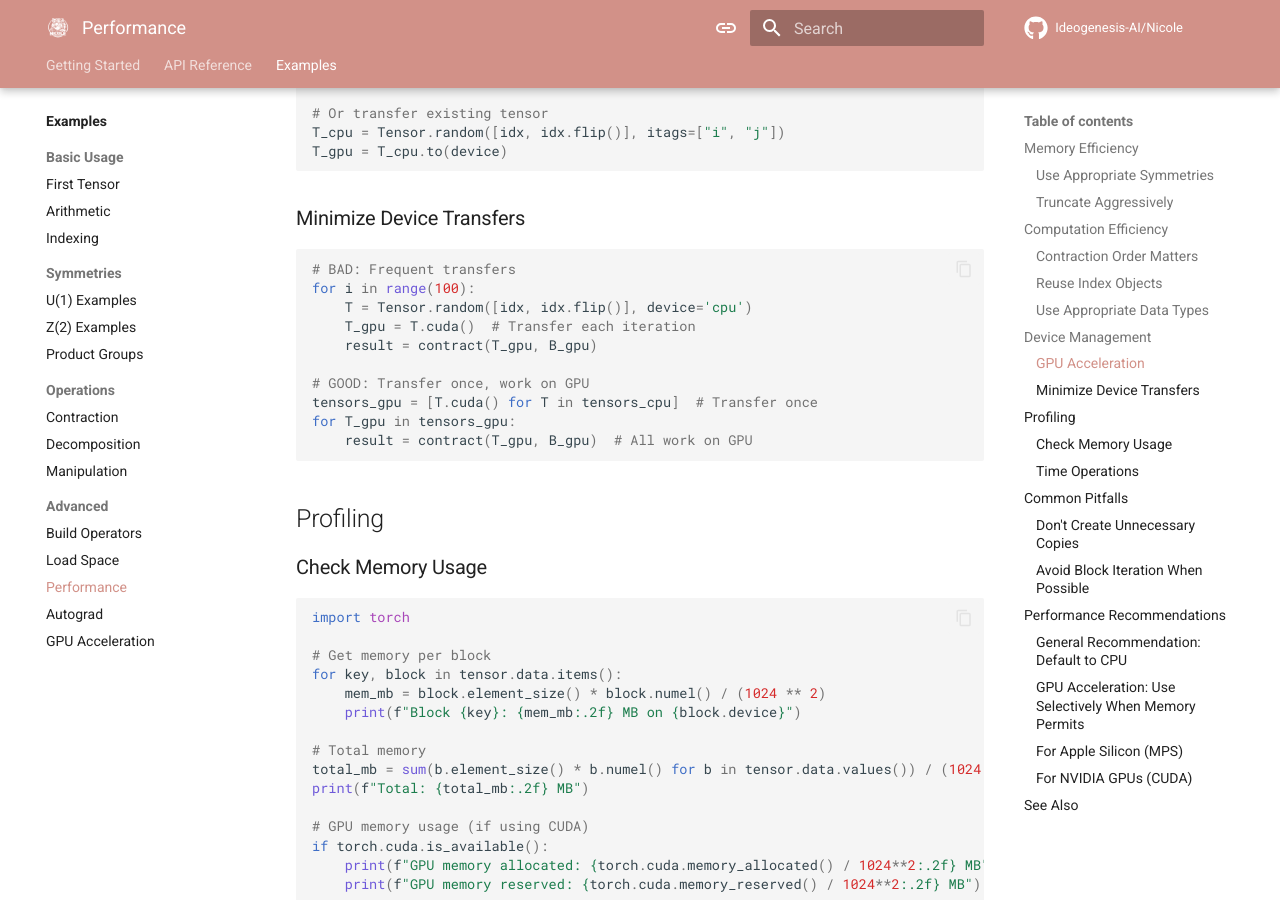
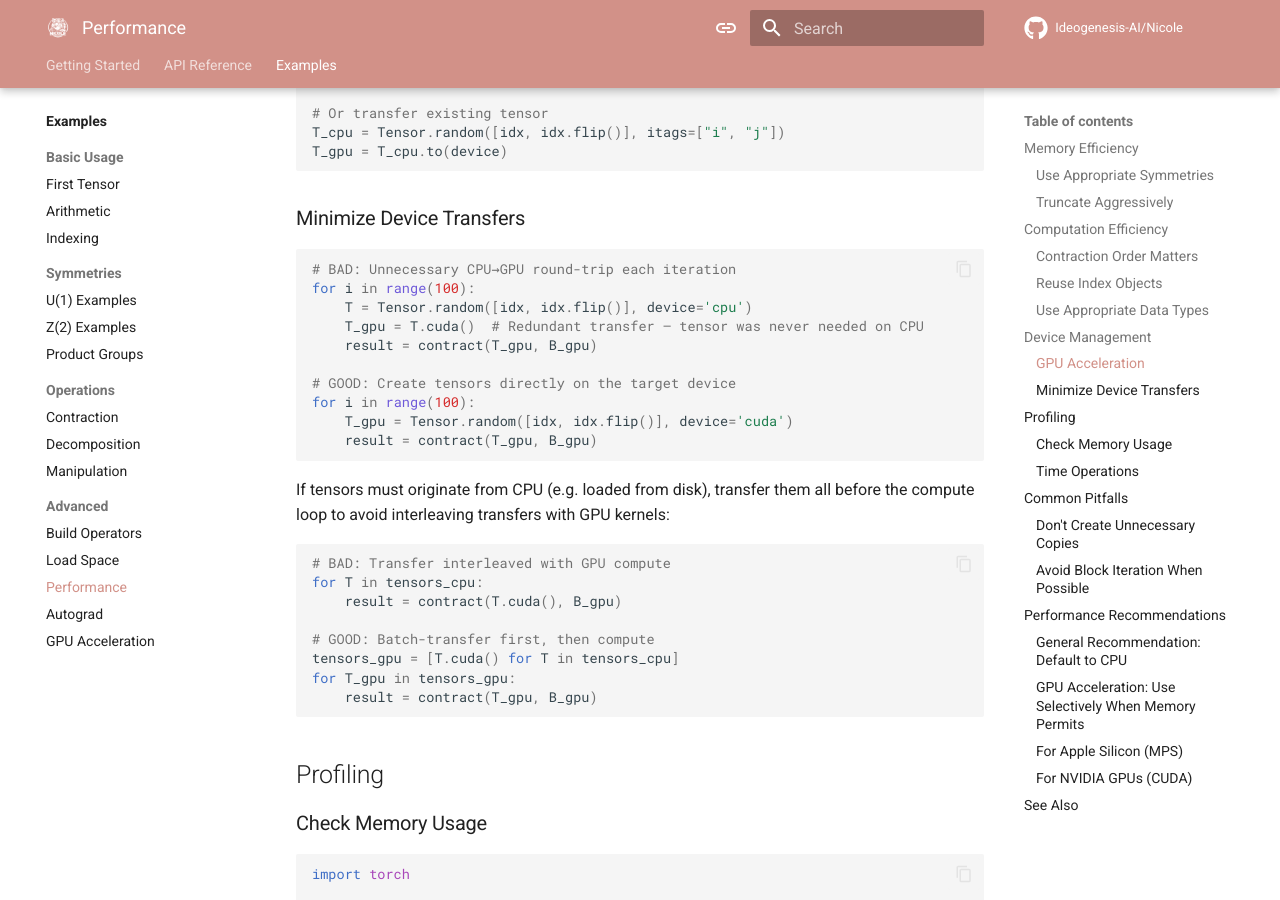
Before and after one commit to Ideogenesis-AI/Nicole, an MkDocs documentation site: the page built from docs/examples/advanced/performance.md, in a window 1280 px wide and 900 px high, scrolled down 2466 px. Built offline with MkDocs 1.6.1 and Material for MkDocs 9.7.7, drawn with Linux system fonts in a browser that asks for light colours; comment, search, counter and statistics services are not loaded; the version menu is left out.

Commit message:
Refactor performance documentation to improve clarity and accuracy in tensor transfer examples.
Updated `decomp` function usage to utilize dictionary syntax for truncation parameters and enhanced explanations of GPU transfer strategies to minimize unnecessary device transfers.

````diff
--- a/docs/examples/advanced/performance.md
+++ b/docs/examples/advanced/performance.md
@@ -33,10 +33,10 @@ from nicole import ProductGroup, U1Group, Z2Group
 from nicole import decomp
 
 # Truncate small singular values
-U, S, Vh = decomp(T, axes=0, mode="SVD", trunc=("thresh", 1e-12))
+U, S, Vh = decomp(T, axes=0, mode="SVD", trunc={"thresh": 1e-12})
 
 # Or keep fixed number
-U, S, Vh = decomp(T, axes=0, mode="SVD", trunc=("nkeep", 50))
+U, S, Vh = decomp(T, axes=0, mode="SVD", trunc={"nkeep": 50})
 ```
 
 ## Computation Efficiency
@@ -117,16 +117,29 @@ T_gpu = T_cpu.to(device)
 ### Minimize Device Transfers
 
 ```python
-# BAD: Frequent transfers
+# BAD: Unnecessary CPU→GPU round-trip each iteration
 for i in range(100):
     T = Tensor.random([idx, idx.flip()], device='cpu')
-    T_gpu = T.cuda()  # Transfer each iteration
+    T_gpu = T.cuda()  # Redundant transfer — tensor was never needed on CPU
     result = contract(T_gpu, B_gpu)
 
-# GOOD: Transfer once, work on GPU
-tensors_gpu = [T.cuda() for T in tensors_cpu]  # Transfer once
+# GOOD: Create tensors directly on the target device
+for i in range(100):
+    T_gpu = Tensor.random([idx, idx.flip()], device='cuda')
+    result = contract(T_gpu, B_gpu)
+```
+
+If tensors must originate from CPU (e.g. loaded from disk), transfer them all before the compute loop to avoid interleaving transfers with GPU kernels:
+
+```python
+# BAD: Transfer interleaved with GPU compute
+for T in tensors_cpu:
+    result = contract(T.cuda(), B_gpu)
+
+# GOOD: Batch-transfer first, then compute
+tensors_gpu = [T.cuda() for T in tensors_cpu]
 for T_gpu in tensors_gpu:
-    result = contract(T_gpu, B_gpu)  # All work on GPU
+    result = contract(T_gpu, B_gpu)
 ```
 
 ## Profiling
````
